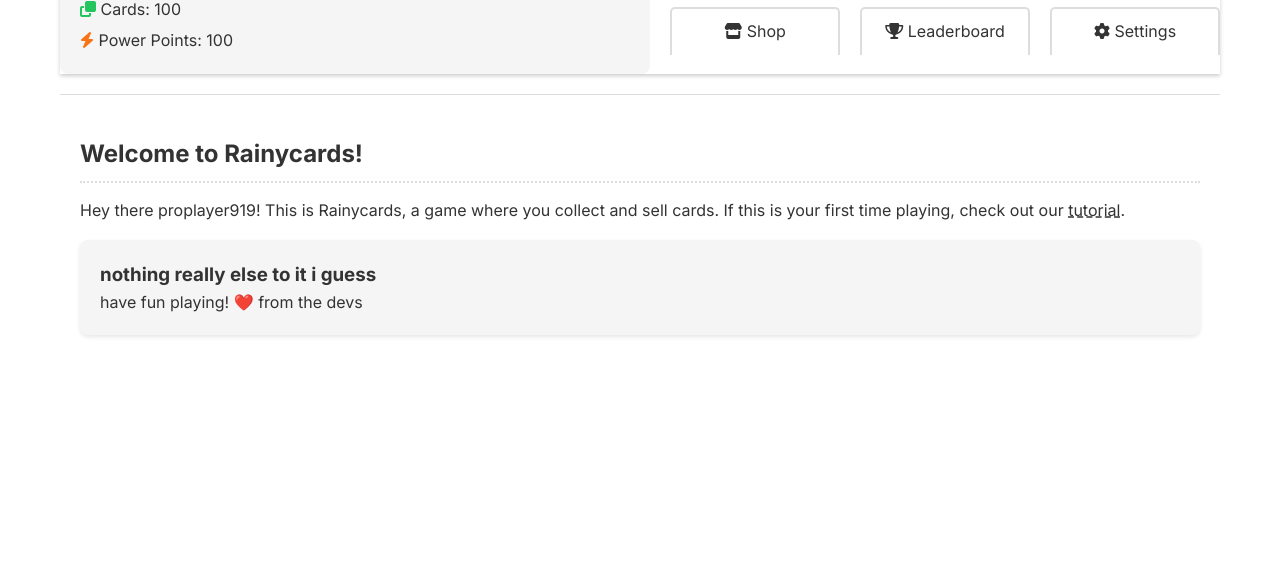
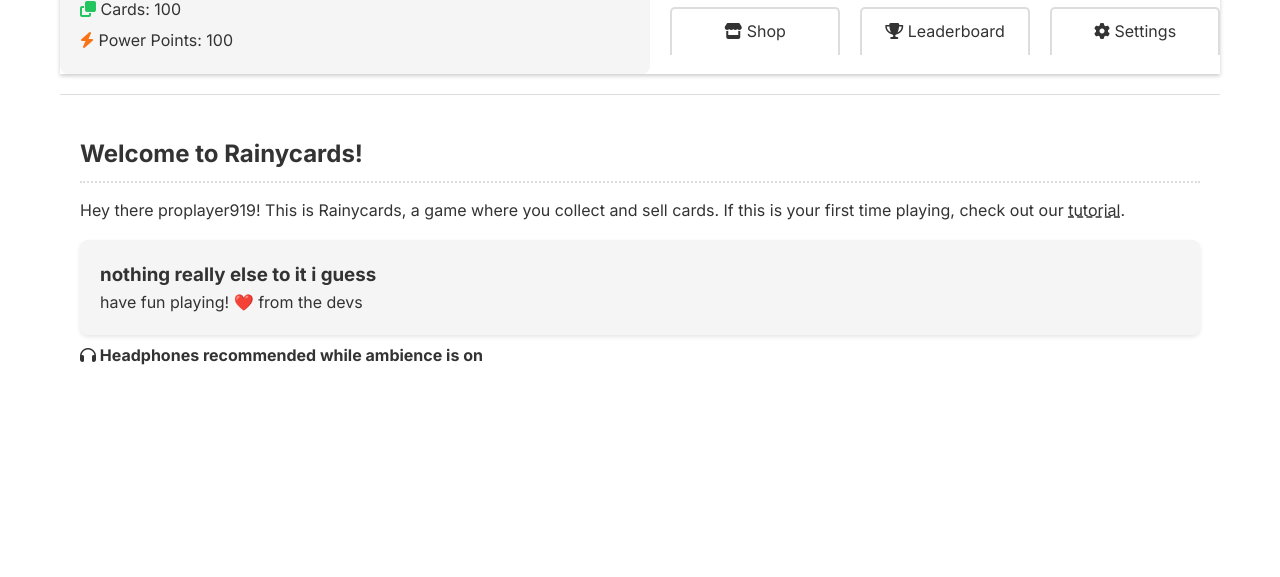
Before and after one commit to rainycards/website, a website: page src/app/index.html in a window 1280 px wide. Shown: the part 155-732 px from the top of the page. Drawn offline with Linux system fonts and the light colour scheme.

Commit message:
add little message to home tab

```diff
--- a/src/app/index.html
+++ b/src/app/index.html
@@ -70,6 +70,7 @@
             <h3>nothing really else to it i guess</h3>
             <p>have fun playing! ❤️ from the devs</p>
           </div>
+          <p style="margin-top: 0.5rem;"><b><i class="fa fa-headphones"></i> Headphones recommended while ambience is on</b></p>
         </div>
         <div id="collection" class="content">
           <h2>Your Card Collection</h2>
```
